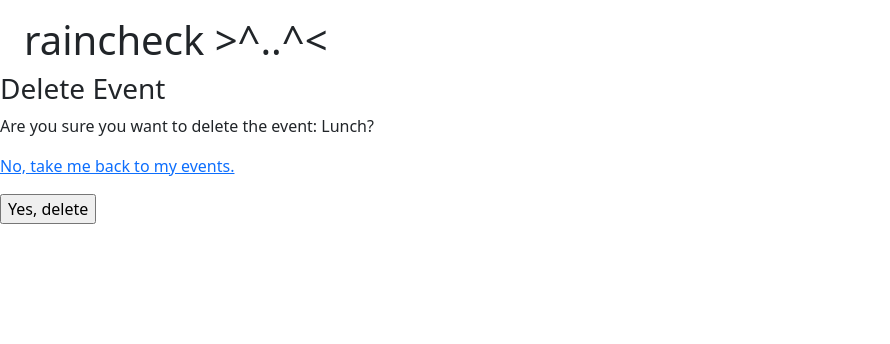
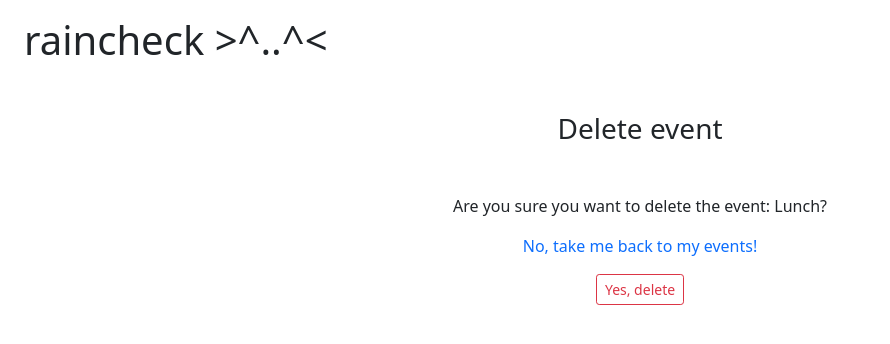
Before and after one commit to ctkelly/raincheck, a Django app: page /events/event/9/delete in a window 1280 px wide. Shown: the top 344 px of the page, without its empty margins (0-890 px from the left). Run offline with Django 3.2, Linux system fonts and the light colour scheme; a user stored in the database is signed in; data comes from the database, SQL or seed files in the repository; some libraries are stand-ins or nearby versions.

Commit message:
Update template

```diff
--- a/events/templates/events/event_confirm_delete.html
+++ b/events/templates/events/event_confirm_delete.html
@@ -2,15 +2,18 @@
 
 {% block content %}
 
-<h3>Delete Event</h3>
+<h3 class="text-center mt-5">Delete event</h3>
 
-<p>Are you sure you want to delete the event: {{ event }}?</p>
+<p class="text-center mt-5">Are you sure you want to delete the event: {{ event }}?</p>
 
-<p><a href="{% url 'events:all' %}">No, take me back to my events.</a></p>
+<p class="text-center mt 5"><a href="{% url 'events:all' %}" class="text-decoration-none">No, take me back to my events!</a></p>
 
 <form action="" method="POST">
   {% csrf_token %}
-  <input type="submit" value="Yes, delete">
+    <div class="text-center">
+{#        Get the trash icon in the button#}
+        <input type="submit" value="Yes, delete" class="btn btn-outline-danger btn-sm">
+    </div>
 </form>
 
 {% endblock %}
```
